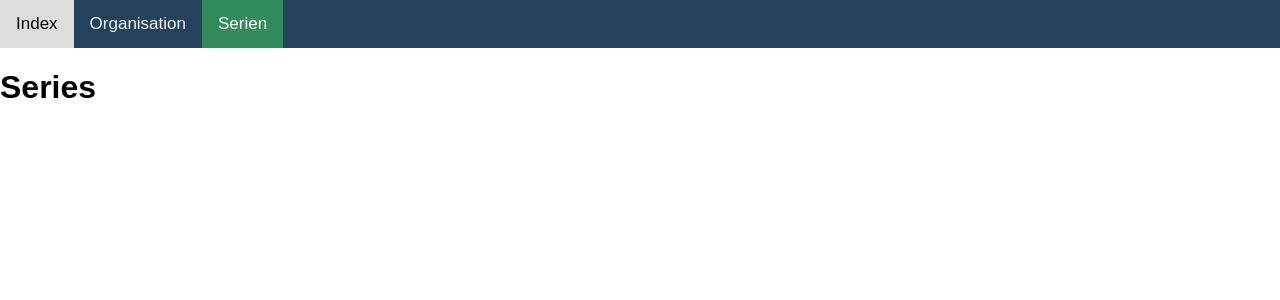
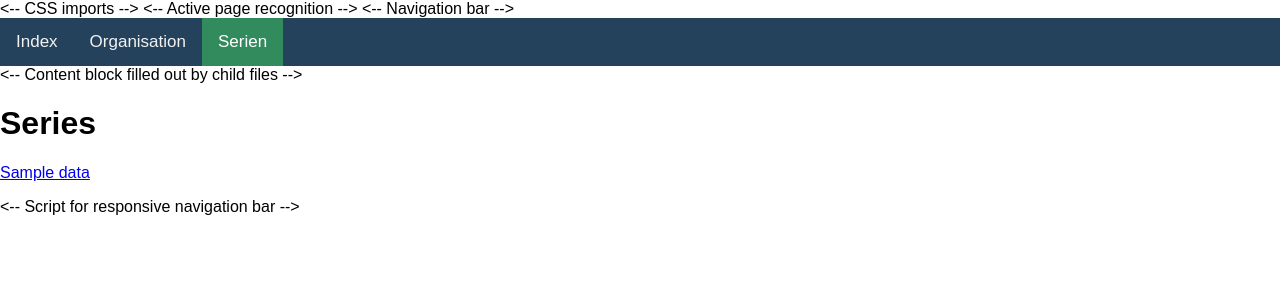
Before and after one commit to walsidalw/opencast-stats-app, a Flask app: template templates/series.html in a window 1280 px wide. Shown: the top 300 px of the page. Run offline with Flask 2, Linux system fonts and the light colour scheme; the template is opened without the code that fills it: most values are stand-ins (such as "Sample title", 1, 10 or a date in 2020); parts of the project's set-up code (start-up, migrations or seed data) failed here and were passed over.

Commit message:
Added sites and Opencast client

```diff
--- a/app.py
+++ b/app.py
@@ -1,12 +1,33 @@
 from flask import Flask, render_template
-from flask_nav import Nav
-from flask_nav.elements import Navbar, View
+import occlient
+import atexit
+import yaml
+from apscheduler.schedulers.background import BackgroundScheduler
 
 app = Flask(__name__)
-nav = Nav(app)
 
-nav.register_element('navbar', Navbar('navi', View('Index', 'index'), View('Organisation', 'org'),
-                                      View('Serien', 'series')))
+""" Configuration file parsing """
+with open("config.yaml", "r") as ymlfile:
+    cfg = yaml.load(ymlfile)
+
+""" Initializing clients """
+oc_client = occlient.OcClient(cfg["opencast"])
+
+""" Global dict for all series in opencast instance """
+SERIES = oc_client.get_all_series()
+
+
+def series_update():
+    global SERIES
+    SERIES = oc_client.get_all_series()
+    print("Scheduler ran")
+
+
+""" Run an update task in the background every minute for series dict """
+scheduler = BackgroundScheduler()
+scheduler.add_job(func=series_update, trigger="interval", minutes=1)
+scheduler.start()
+atexit.register(lambda: scheduler.shutdown())
 
 
 @app.route('/')
@@ -21,7 +42,13 @@ def org():
 
 @app.route('/series')
 def series():
-    return render_template('series.html')
+    return render_template('series.html', data=SERIES.items())
+
+
+@app.route('/series/<series_id>')
+def series_datails(series_id):
+    print(SERIES[series_id])
+    return render_template('series_details.html', series_id=series_id, series_name=SERIES[series_id])
 
 
 if __name__ == '__main__':
--- /dev/null
+++ b/config.yaml
@@ -0,0 +1,13 @@
+# Opencast configuration
+opencast:
+  uri:
+  user:
+  password:
+
+# InfluxDB configuration
+influxdb:
+  uri:
+  user:
+  password:
+  retention-policy:
+  measurement:
--- a/templates/base.html
+++ b/templates/base.html
@@ -2,21 +2,23 @@
 <html lang="en">
 <head>
     <meta charset="UTF-8">
+
+    <-- CSS imports -->
+    <link rel="stylesheet" href="https://cdnjs.cloudflare.com/ajax/libs/font-awesome/4.7.0/css/font-awesome.min.css">
+    <link rel="stylesheet" href="{{ url_for('static', filename='style.css') }}" type="text/css" media="screen" />
+
     <title>{% block title %} - Opencast Statistics {% endblock title %}</title>
-    <link rel="stylesheet" href="https://cdnjs.cloudflare.com/ajax/libs/font-awesome/4.7.0/css/font-awesome.min.css">
 </head>
 <body>
+    <-- Active page recognition -->
     {% set navigation_bar = [
             ('/', 'index', 'Index'),
             ('/org', 'org', 'Organisation'),
             ('/series', 'series', 'Serien')
         ] -%}
-
     {% set active_page = active_page|default('index') -%}
 
-    <style type="text/css" title="text/css" media="screen">
-        @import url({{ url_for('static', filename='style.css') }});
-    </style>
+    <-- Navigation bar -->
     <div class="topnav" id="myTopnav">
         {% for href, id, caption in navigation_bar %}
         <a{% if id == active_page %} class="active"{% endif %}
@@ -27,8 +29,10 @@
         </a>
     </div>
 
+    <-- Content block filled out by child files -->
     {% block content %}{% endblock content %}
 
+    <-- Script for responsive navigation bar -->
     <script>
     function myFunction() {
       var x = document.getElementById("myTopnav");
--- a/templates/series.html
+++ b/templates/series.html
@@ -3,4 +3,13 @@
 
 {% block title %}Series{% endblock title %}
 
-{% block content %}<h1>Series</h1>{% endblock content %}
+{% block content %}<h1>Series</h1>
+
+    <div class="series_list" id="ser">
+        {% for id, name in data %}
+            <a href="/series/{{ id }}" class="ser_list1">{{ name }}</a>
+            <p>
+        {% endfor %}
+    </div>
+
+{% endblock content %}
```
Also changed, not shown: occlient.py (added, +25 -0 lines), templates/series_details.html (added, +10 -0 lines), 1 other file.
